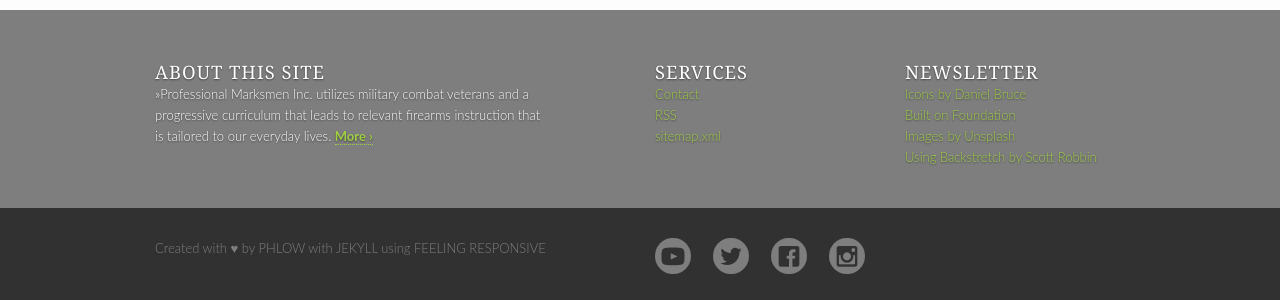
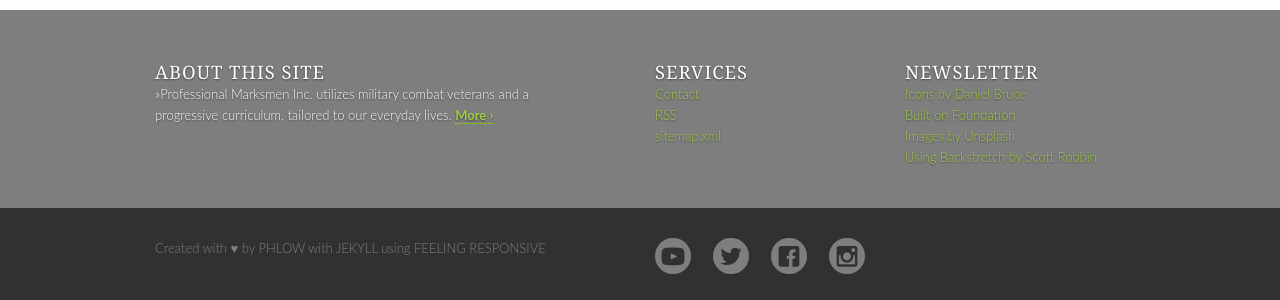
Before and after one commit to JonWeilerPMI/pmisite, a Jekyll site: the page built from index.md, in a window 1280 px wide. Shown: the part 1786-2086 px from the top of the page. Built offline with Jekyll 4.4.1, drawn with Linux system fonts in a browser that asks for light colours.

Commit message:
update character count in index

```diff
--- a/_config.yml
+++ b/_config.yml
@@ -16,7 +16,7 @@
 
 
 # The description is used on homepage and in the footer to quickly describe your website. Use a maximum of 150 characters for SEO-purposes.
-description: "»Professional Marksmen Inc. utilizes military combat veterans and a progressive curriculum that leads to relevant firearms instruction that is tailored to our everyday lives."
+description: "»Professional Marksmen Inc. utilizes military combat veterans and a progressive curriculum, tailored to our everyday lives."
 
 
 # This URL is the main adresse. Don't include a slash at the end.
```
